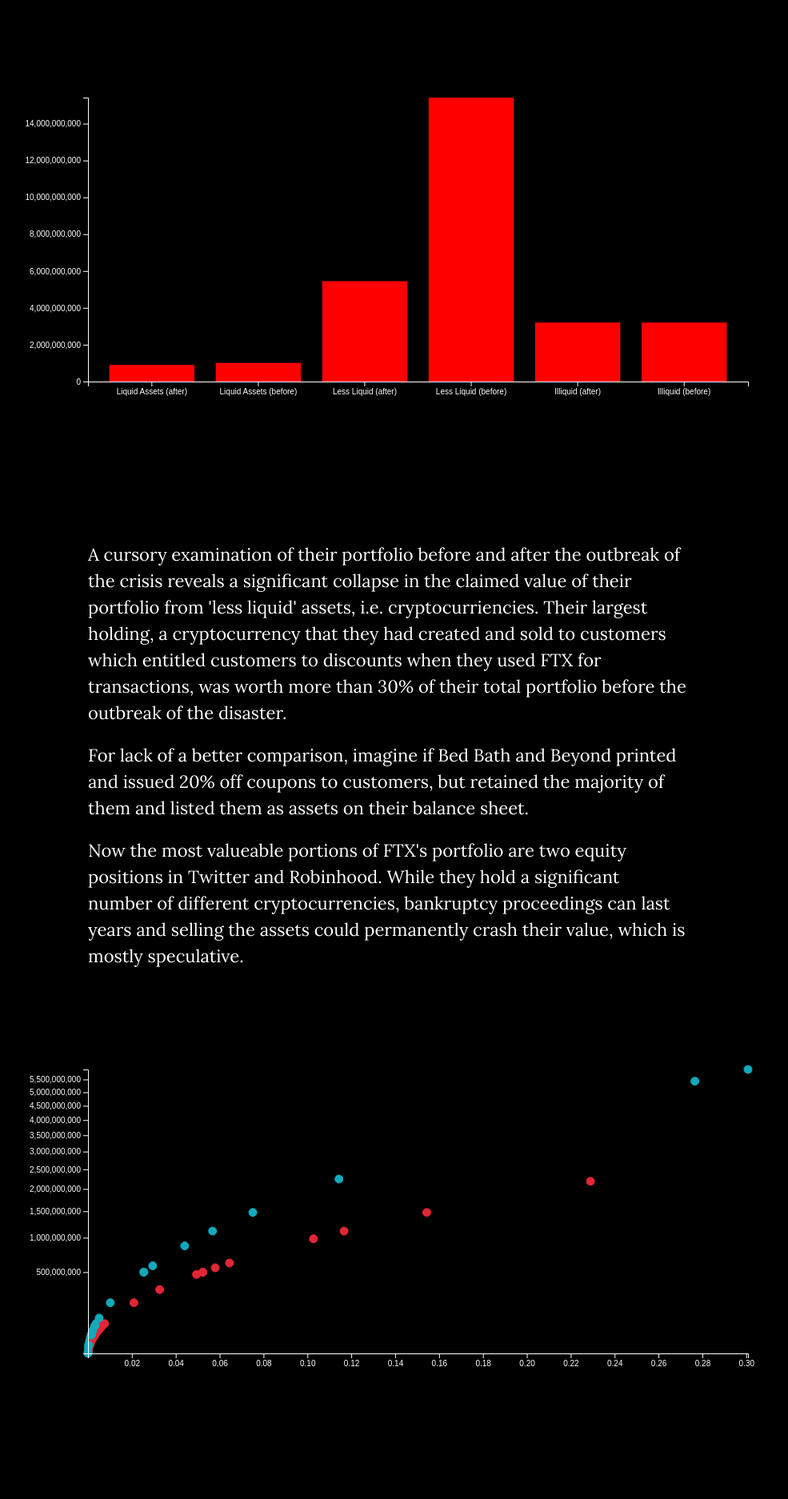
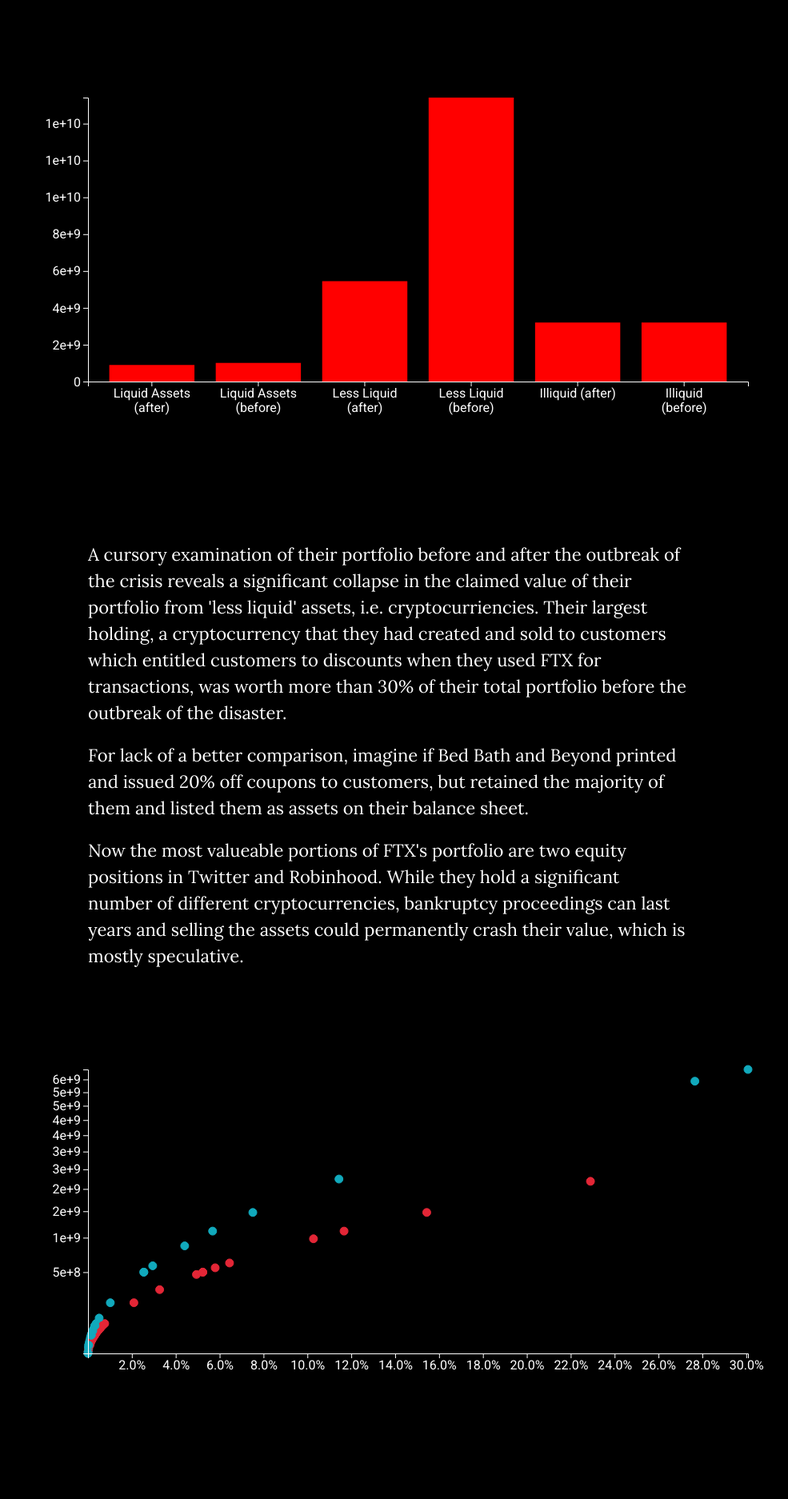
Before and after one commit to thomasconger/ftx_data_viz, a website with bundled scripts: page index.html in a window 1280 px wide. Shown: the part 2686-4560 px from the top of the page at 80% size, without its empty margins (155-1140 px from the left). Built offline with nearby package versions, Linux system fonts and the light colour scheme; files whose address does not match are found by name; a web font is replaced by a local one.

Commit message:
updated axis notation

```diff
--- a/index.html
+++ b/index.html
@@ -104,11 +104,17 @@
 
       <section>
         <p>
-          The government spends XYZ amount every day -- are you making sure it's spent well?
+          But, this is just one form of theft that effects everyday americans...
         </p>
-        <button class="register">
-          <span class="register-content">Register to vote.</span>
-        </button>
+        <p>
+          In the United States $50 billion is stolen from hard-working Americans every year in the form of wage theft, primarily affecting those who earn minimum wage.
+        </p>
+        <a href="https://vote.gov/">
+          <button class="register">
+            <span class="register-content">Register to vote <span class="right-arrow">→</span> </span>
+          </button>
+        </a>
+
       </section>
 
     </main>
--- a/src/scripts/charts/bar-chart.js
+++ b/src/scripts/charts/bar-chart.js
@@ -26,7 +26,8 @@ export const barChart = function () {
     console.log(width)
     console.log(height)
 
-    selection.attr("viewbox", `0 0 ${width} ${height}`);
+    selection.attr("viewbox", `0 0 ${width} ${height}`)
+
 
     const domain = data.map(xValue)
     const y = data.map(yValue)
@@ -58,13 +59,45 @@ export const barChart = function () {
 
     selection.append('g')
       .attr('class', 'x-axis')
+      .attr('style', 'font-family: "Roboto", sans-serif; font-size: 16px;')
       .attr('transform', `translate(${margin.left}, ${height - margin.bottom})`)
       .call(axisBottom(xScale))
+      .selectAll(".tick text")
+      .call(wrap, xScale.bandwidth())
 
       selection.append('g')
       .attr('class', 'y-axis')
+      .attr('style', 'font-family: "Roboto", sans-serif; font-size: 16px;')
       .attr('transform', `translate(${margin.left}, 0)`)
-      .call(axisLeft(yScale));
+      .call(axisLeft(yScale).tickFormat(d3.format(".1n")))
+
+
+
+
+      // helper function from https://stackoverflow.com/questions/37936626/x-axis-labels-overlapping-for-grouped-category-bar-chart-in-d3 to be rewritten and replaced
+      function wrap(text, width) {
+        text.each(function() {
+          var text = d3.select(this),
+              words = text.text().split(/\s+/).reverse(),
+              word,
+              line = [],
+              lineNumber = 0,
+              lineHeight = 1.1, // ems
+              y = text.attr("y"),
+              dy = parseFloat(text.attr("dy")),
+              tspan = text.text(null).append("tspan").attr("x", 0).attr("y", y).attr("dy", dy + "em");
+          while (word = words.pop()) {
+            line.push(word);
+            tspan.text(line.join(" "));
+            if (tspan.node().getComputedTextLength() > width) {
+              line.pop();
+              tspan.text(line.join(" "));
+              line = [word];
+              tspan = text.append("tspan").attr("x", 0).attr("y", y).attr("dy", ++lineNumber * lineHeight + dy + "em").text(word);
+            }
+          }
+        });
+      }
   }
 
   //accessors
--- a/src/scripts/charts/scatter-plot.js
+++ b/src/scripts/charts/scatter-plot.js
@@ -48,14 +48,16 @@ export const scatterPlot = () => {
     selection
       .append('g')
       .attr('class', 'y-axis')
+      .attr('style', 'font-family: "Roboto", sans-serif; font-size: 16px;')
       .attr('transform', `translate(${margin.left}, 0)` )
-      .call(axisLeft(yScale));
+      .call(axisLeft(yScale).tickFormat(d3.format(".1n")));
 
     selection
       .append('g')
       .attr('class', 'x-axis')
+      .attr('style', 'font-family: "Roboto", sans-serif; font-size: 16px;')
       .attr('transform', `translate(0, ${height - margin.bottom})` )
-      .call(axisBottom(xScale));
+      .call(axisBottom(xScale).tickFormat(d3.format(",.1%")))
 
   }
 
--- a/src/styles/article.scss
+++ b/src/styles/article.scss
@@ -71,6 +71,7 @@ rect:hover {
 }
 
 .register-content {
+  font-family: 'Roboto', sans-serif;
   line-height: 2;
   padding: 30px;
 }
```
Also changed, not shown: dist/main.css, 1 other file.
